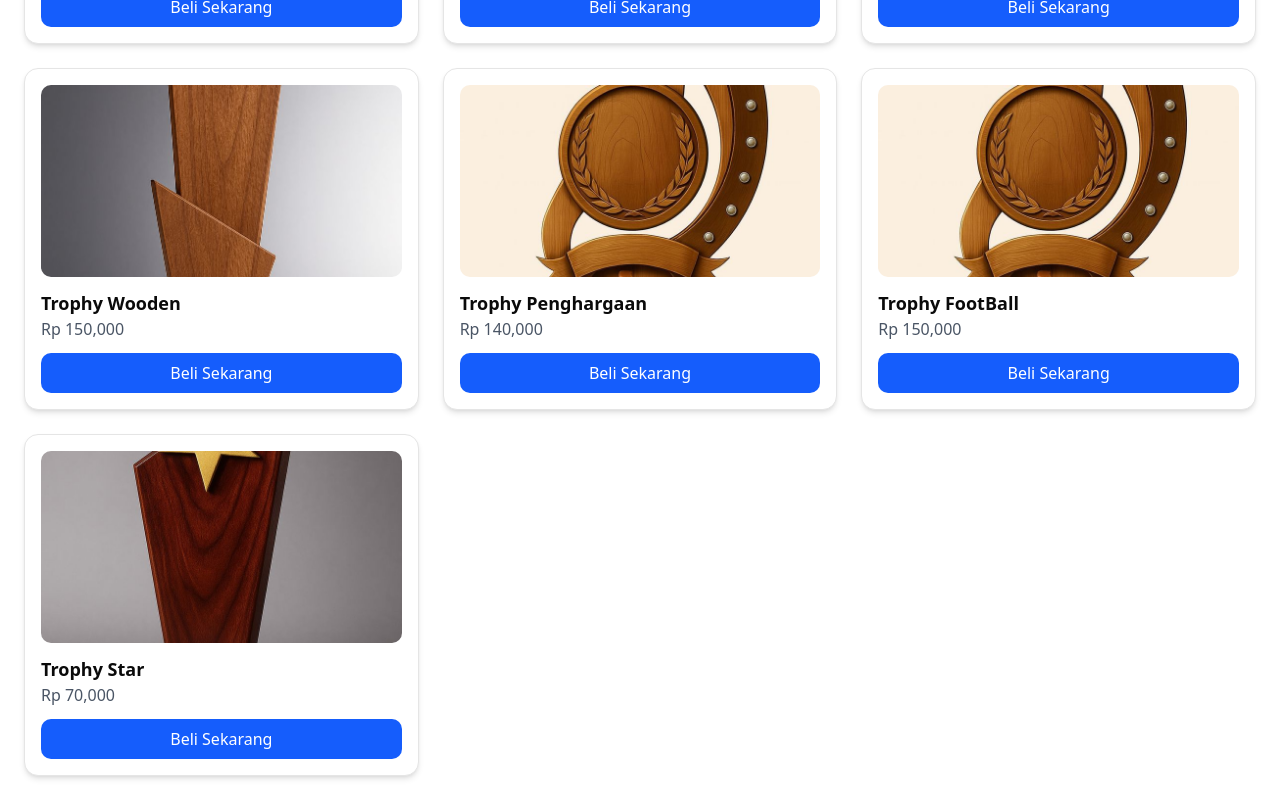
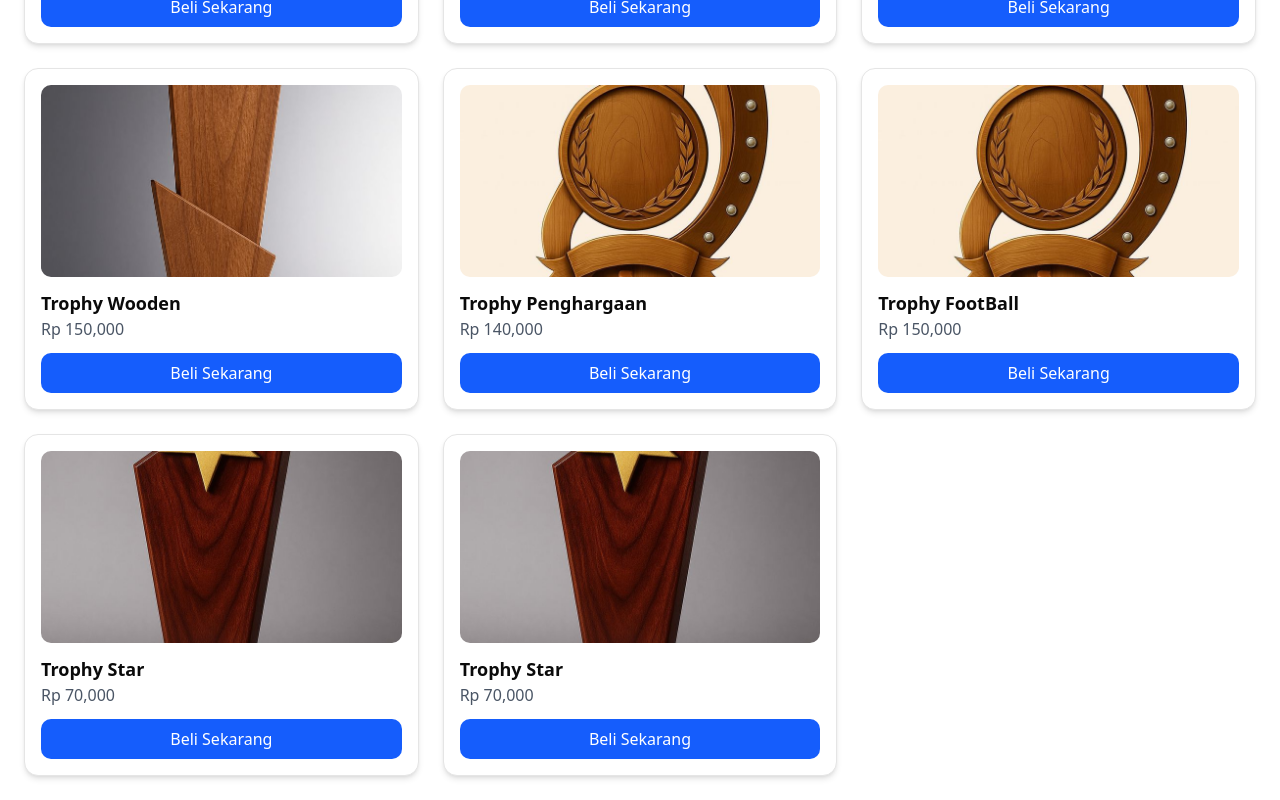
Before and after one commit to anisasetianingsih13/Beli-Trophy, a Next.js app in the folder web/: page /product in a window 1280 px wide. Shown: the part 748-1548 px from the top of the page. Built offline with nearby package versions, Linux system fonts and the light colour scheme.

Commit message:
Tambah sel

```diff
--- a/web/src/app/(user)/product/page.tsx
+++ b/web/src/app/(user)/product/page.tsx
@@ -70,6 +70,12 @@ export default function ProdukCatalog() {
       price: 70000,
       image: "/images/p2.jpg",
     },
+    {
+      id: 10,
+      name: "Trophy Star",
+      price: 70000,
+      image: "/images/p2.jpg",
+    },
   ];
 
   return (
```
